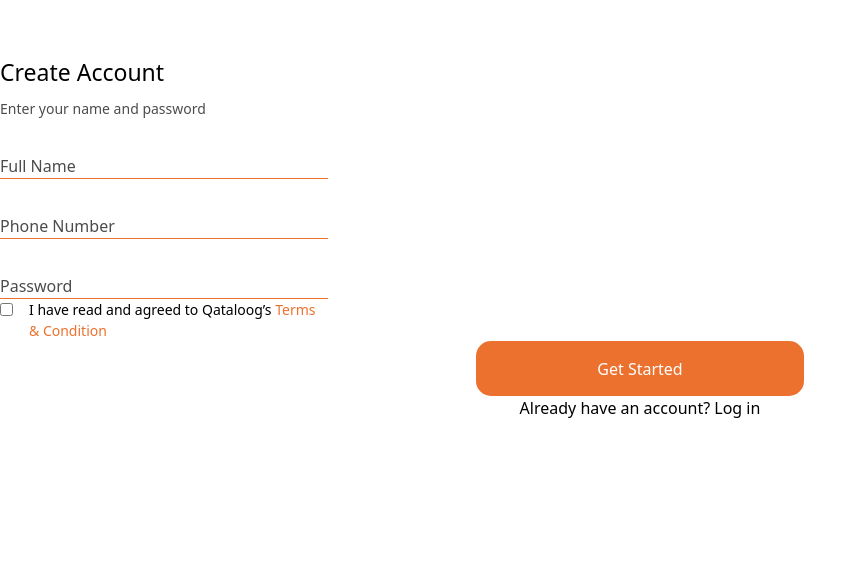
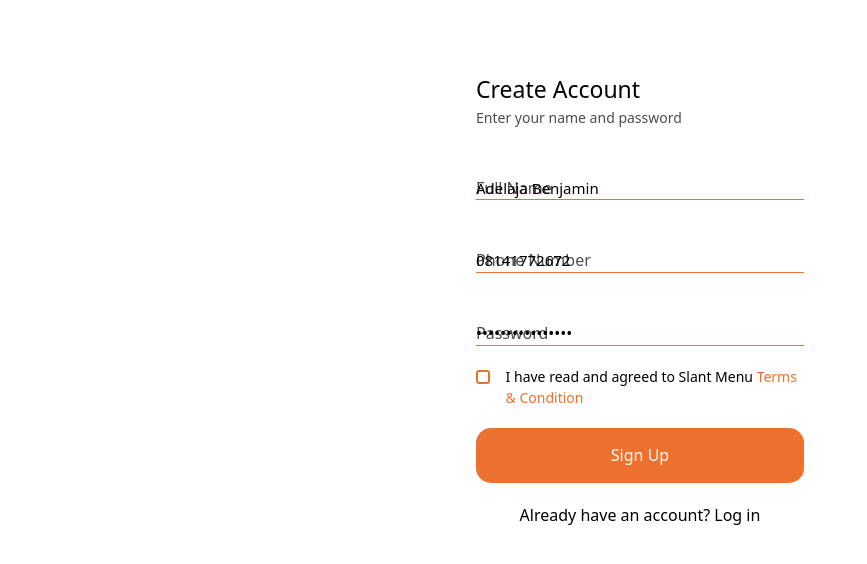
Before and after one commit to kelvinjones1234/slant, a React (Vite) app: page /register in a window 1280 px wide. Shown: the top 564 px of the page, without its empty margins (0-867 px from the left). Built offline with nearby package versions, Linux system fonts and the light colour scheme.

Commit message:
updated registeration page

```diff
--- a/src/components/ButtonOne.jsx
+++ b/src/components/ButtonOne.jsx
@@ -1,10 +1,10 @@
 import React from "react";
 
-const ButtonOne = () => {
+const ButtonOne = ({label}) => {
   return (
     <div className="flex justify-center">
-      <button className="text-white bg-primary w-[87.5vw] max-w-[328px] h-[55px] rounded-[15px]">
-        Get Started
+      <button className="text-white bg-primary font-[500] w-[87.5vw] max-w-[328px] h-[55px] rounded-[15px]">
+        {label}
       </button>
     </div>
   );
--- a/src/components/SlideContent.jsx
+++ b/src/components/SlideContent.jsx
@@ -28,7 +28,7 @@ const SlideContent = ({ bg, heading, subheading }) => {
               </p>
             </div>
             <SlideIndicatorOne />
-            <ButtonOne />
+            <ButtonOne label="Get Started" />
             <p className="text-primary text-[14px] font-[500] text-center mt-[2.5vh]">
               Already Have an Account? Login
             </p>
--- a/src/components/SlideOne.jsx
+++ b/src/components/SlideOne.jsx
@@ -1,4 +1,5 @@
-import React from "react";import image4 from "../assets/img/image4.png";
+import React from "react";
+import image4 from "../assets/img/image4.png";
 import SlideContent from "./SlideContent";
 
 const SlideOne = () => {
--- a/src/index.css
+++ b/src/index.css
@@ -2,3 +2,32 @@
 @tailwind base;
 @tailwind components;
 @tailwind utilities;
+
+.custom-checkbox {
+  appearance: none;
+  width: 16px;
+  height: 14px;
+  border: 2px solid #ED712E;
+  border-radius: 3px;
+  background-color: white;
+  cursor: pointer;
+  position: relative;
+}
+
+.custom-checkbox:checked {
+  /* background-color: #ED712E; */
+  border-color: #ED712E;
+}
+
+.custom-checkbox:checked::after {
+  content: '';
+  position: absolute;
+  top: 1px;
+  left: 3px;
+  right: 2px;
+  width: 4px;
+  height: 8px;
+  border: solid #ED712E;
+  border-width: 0 2px 2px 0;
+  transform: rotate(45deg);
+}
--- a/src/pages/RegisterPage.jsx
+++ b/src/pages/RegisterPage.jsx
@@ -3,45 +3,50 @@ import ButtonOne from "../components/ButtonOne";
 
 const RegisterPage = () => {
   return (
-    <div className="bg-white h-screen w-full mt-[55px] w-[330px] mx-auto">
+    <div className="bg-white flex justify-center h-screen w-full w-[330px] mx-auto">
+      <div className="mt-[9vh]">
         <h1 className="font-[500] text-[23px]">Create Account</h1>
-      <p className="text-[14px] font-[400] opacity-70 mt-2">
+        <p className="text-[14px] font-[400] opacity-70 mt-[]">
           Enter your name and password
         </p>
         <form action="">
-        <div className="relative mt-[2.2rem]">
+          <div className="relative mt-[3rem]">
             <input
               type="text"
-            className="border-primary outline-0 border-b-[1px] w-[328px]"
+              className="border-primary text-[15px] font-[500] outline-none border-b-[1px] w-[328px]"
+              value="Adelaja Benjamin"
             />
             <span className="absolute left-0 opacity-70">Full Name</span>
           </div>
-        <div className="relative mt-[2.2rem]">
+          <div className="relative mt-[3rem]">
             <input
               type="text"
-            className="border-primary outline-0 border-b-[1px] w-[328px]"
+              className="border-primary text-[15px] font-[500] outline-none border-b-[1px] w-[328px]"
+              value="08141772672"
             />
             <span className="absolute left-0 opacity-70">Phone Number</span>
           </div>
-        <div className="relative mt-[2.2rem]">
+          <div className="relative mt-[3rem]">
             <input
               type="password"
-            className="border-primary outline-0 border-b-[1px] w-[328px]"
+              className="border-primary outline-none border-b-[1px] w-[328px]"
+              value="Adelaja Benjamin"
             />
             <span className="absolute left-0 opacity-70">Password</span>
           </div>
-        <div className="flex gap-4 items-start w-[328px] text-[14px]">
-          <input type="checkbox" className="mt-1" />
-          <p>
-            I have read and agreed to Qataloog’s{" "}
+          <div className="flex gap-4 mt-[2.5vh] mb-[2.5vh] items-start w-[328px] text-[14px]">
+            <input type="checkbox" className="custom-checkbox mt-1" />
+            <p className="">
+              I have read and agreed to Slant Menu{" "}
               <span className="text-primary">Terms & Condition</span>
             </p>
           </div>
-        <ButtonOne />
-        <p className="text-center text-primarys">
+          <ButtonOne label="Sign Up" />
+          <p className="text-center text-primarys mt-[2.5vh]">
             Already have an account? Log in
           </p>
         </form>
+      </div>
     </div>
   );
 };
```
Lines whose indentation alone changed are shown as unchanged.
